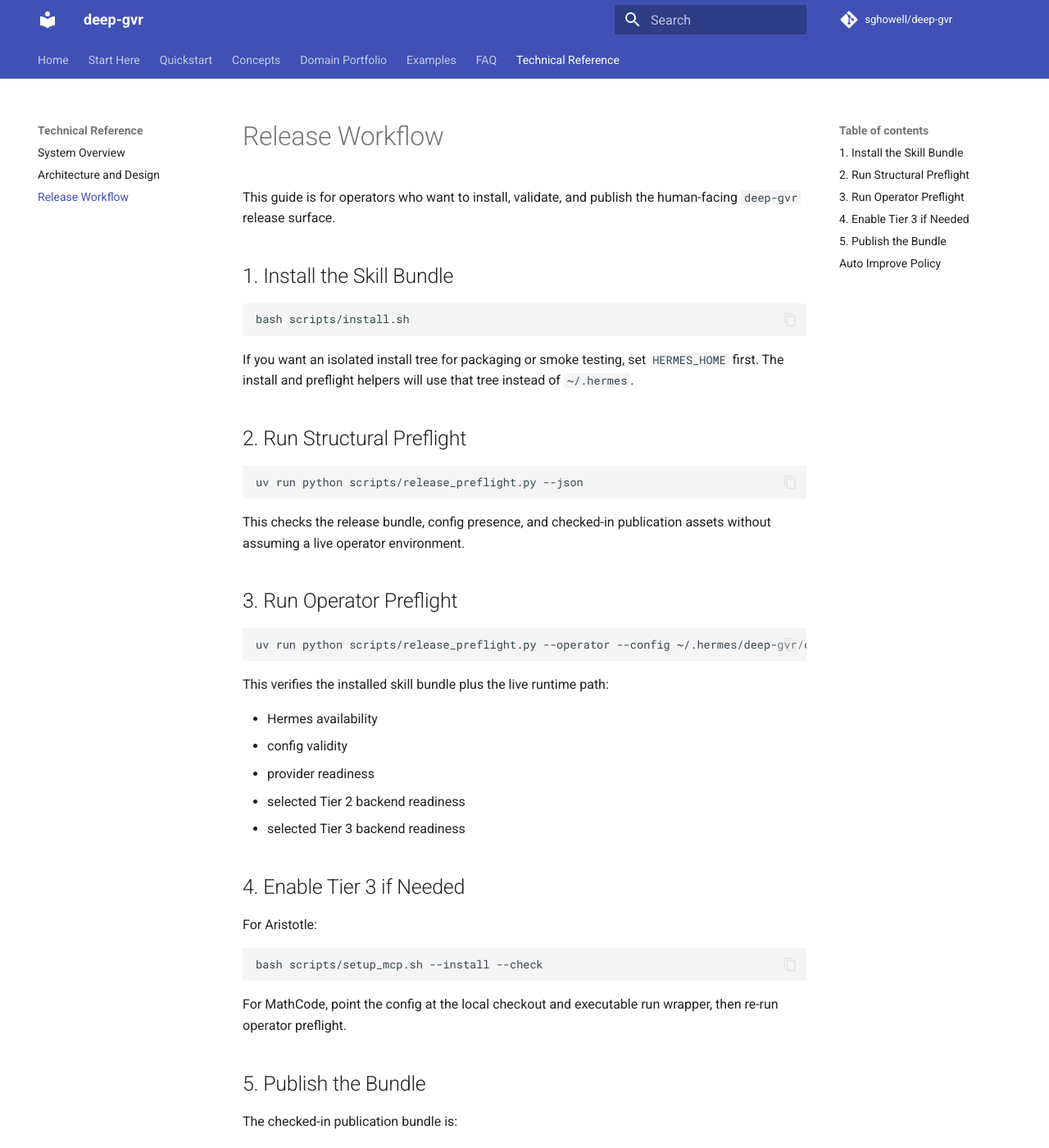
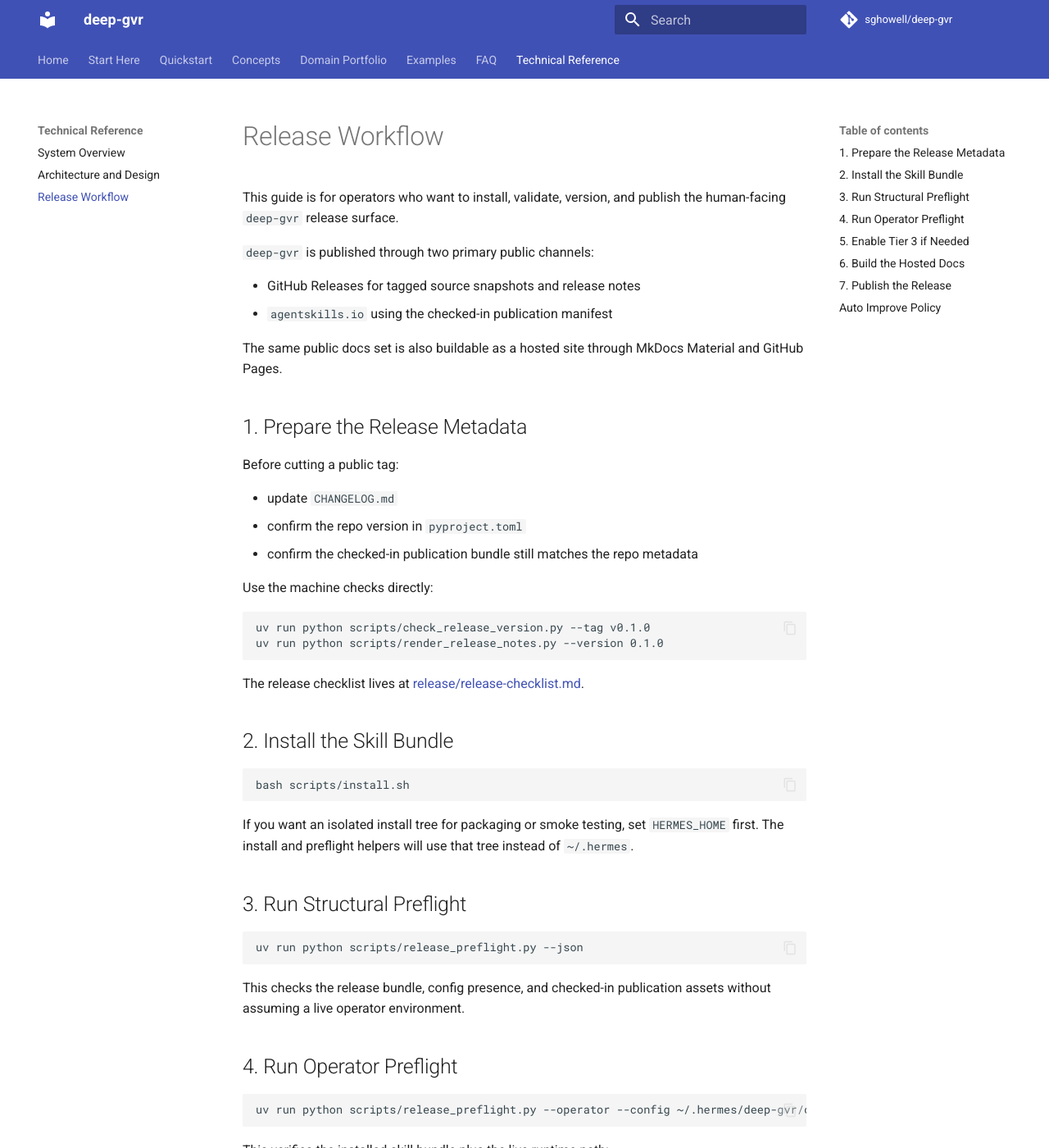
Before and after one commit to sghowell/deep-gvr, an MkDocs documentation site: the page built from docs/release-workflow.md, in a window 1280 px wide and 1400 px high. Shown: the whole window at 82% size. Built offline with MkDocs 1.6.1 and Material for MkDocs 9.7.7, drawn with Linux system fonts in a browser that asks for light colours; comment, search, counter and statistics services are not loaded; some of the changed text lies outside the part shown.

Commit message:
document public release process

````diff
--- a/docs/release-workflow.md
+++ b/docs/release-workflow.md
@@ -1,8 +1,32 @@
 # Release Workflow
 
-This guide is for operators who want to install, validate, and publish the human-facing `deep-gvr` release surface.
+This guide is for operators who want to install, validate, version, and publish the human-facing `deep-gvr` release surface.
 
-## 1. Install the Skill Bundle
+`deep-gvr` is published through two primary public channels:
+
+- GitHub Releases for tagged source snapshots and release notes
+- `agentskills.io` using the checked-in publication manifest
+
+The same public docs set is also buildable as a hosted site through MkDocs Material and GitHub Pages.
+
+## 1. Prepare the Release Metadata
+
+Before cutting a public tag:
+
+- update `CHANGELOG.md`
+- confirm the repo version in `pyproject.toml`
+- confirm the checked-in publication bundle still matches the repo metadata
+
+Use the machine checks directly:
+
+```bash
+uv run python scripts/check_release_version.py --tag v0.1.0
+uv run python scripts/render_release_notes.py --version 0.1.0
+```
+
+The release checklist lives at [release/release-checklist.md](https://github.com/sghowell/deep-gvr/blob/main/release/release-checklist.md).
+
+## 2. Install the Skill Bundle
 
 ```bash
 bash scripts/install.sh
@@ -18,7 +42,7 @@
 
 This checks the release bundle, config presence, and checked-in publication assets without assuming a live operator environment.
 
-## 3. Run Operator Preflight
+## 4. Run Operator Preflight
 
 ```bash
 uv run python scripts/release_preflight.py --operator --config ~/.hermes/deep-gvr/config.yaml
@@ -42,13 +66,38 @@
 
 For MathCode, point the config at the local checkout and executable run wrapper, then re-run operator preflight.
 
-## 5. Publish the Bundle
+## 6. Build the Hosted Docs
 
-The checked-in publication bundle is:
+```bash
+uv run mkdocs build --strict
+```
+
+The hosted docs are built directly from the human-facing repo docs. There is no separate public docs tree.
+
+The repo includes a `Docs` workflow that always builds on `main` and can deploy manually to GitHub Pages. If Pages is not yet enabled for the repository, enable GitHub Pages with GitHub Actions in the repository settings before expecting deployment to succeed.
+
+## 7. Publish the Release
+
+Create and push the release tag:
+
+```bash
+git tag v0.1.0
+git push origin v0.1.0
+```
+
+The tagged `Release` workflow will:
+
+- validate the repo, release surface, and hosted docs build
+- verify that the tag matches the repo version
+- render release notes from `CHANGELOG.md`
+- publish a GitHub Release
+- attach the checked-in publication manifest
+
+The publication bundle that should ship with the release is:
 
 - `release/agentskills.publication.json`
 
-The release surface is designed so that the publication manifest, install path, and preflight path stay aligned.
+That same manifest is the source of truth for `agentskills.io` publication.
 
 ## Auto Improve Policy
 
````
Also changed, not shown: other parts of docs/release-workflow.md (+2 -2 lines), README.md (+6 -0 lines), docs/start-here.md (+1 -1 lines), plans/39-public-release-and-distribution.md (+11 -7 lines).
